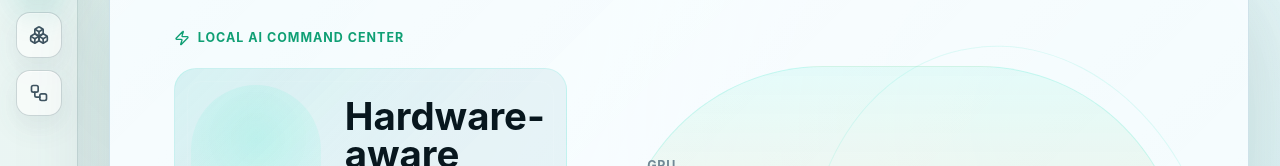
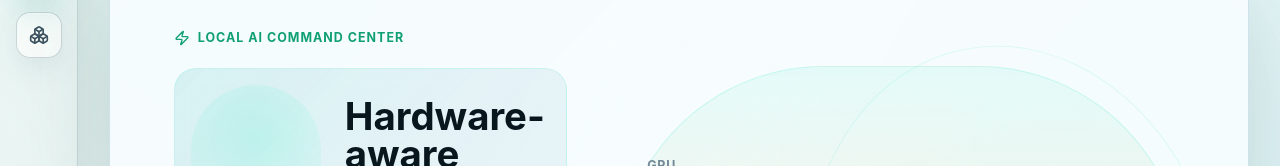
Before and after one commit to ambrouse/frontend-test, a Next.js app in the folder frontend/: page / in a window 1280 px wide. Shown: the part 140-306 px from the top of the page. Built offline with nearby package versions, Linux system fonts and the light colour scheme.

Commit message:
Plan backend provider runtime

```diff
--- a/frontend/src/components/shell/AppShell.tsx
+++ b/frontend/src/components/shell/AppShell.tsx
@@ -3,7 +3,7 @@
 import clsx from "clsx";
 import Link from "next/link";
 import { usePathname } from "next/navigation";
-import { Boxes, Cpu, Moon, Settings, Sun, Workflow } from "lucide-react";
+import { Boxes, Cpu, Moon, Settings, Sun } from "lucide-react";
 import { useEffect, useMemo, useState } from "react";
 import { runningTasks } from "@/services/mockData";
 
@@ -21,12 +21,6 @@ const navigationItems = [
     label: "Hub",
     icon: Boxes,
     match: "exact",
-  },
-  {
-    href: "/hub/local-llm-studio",
-    label: "Live",
-    icon: Workflow,
-    match: "section",
   },
 ];
 
```
Also changed, not shown: 2 other files (tests, documents, lock files or other folders).
